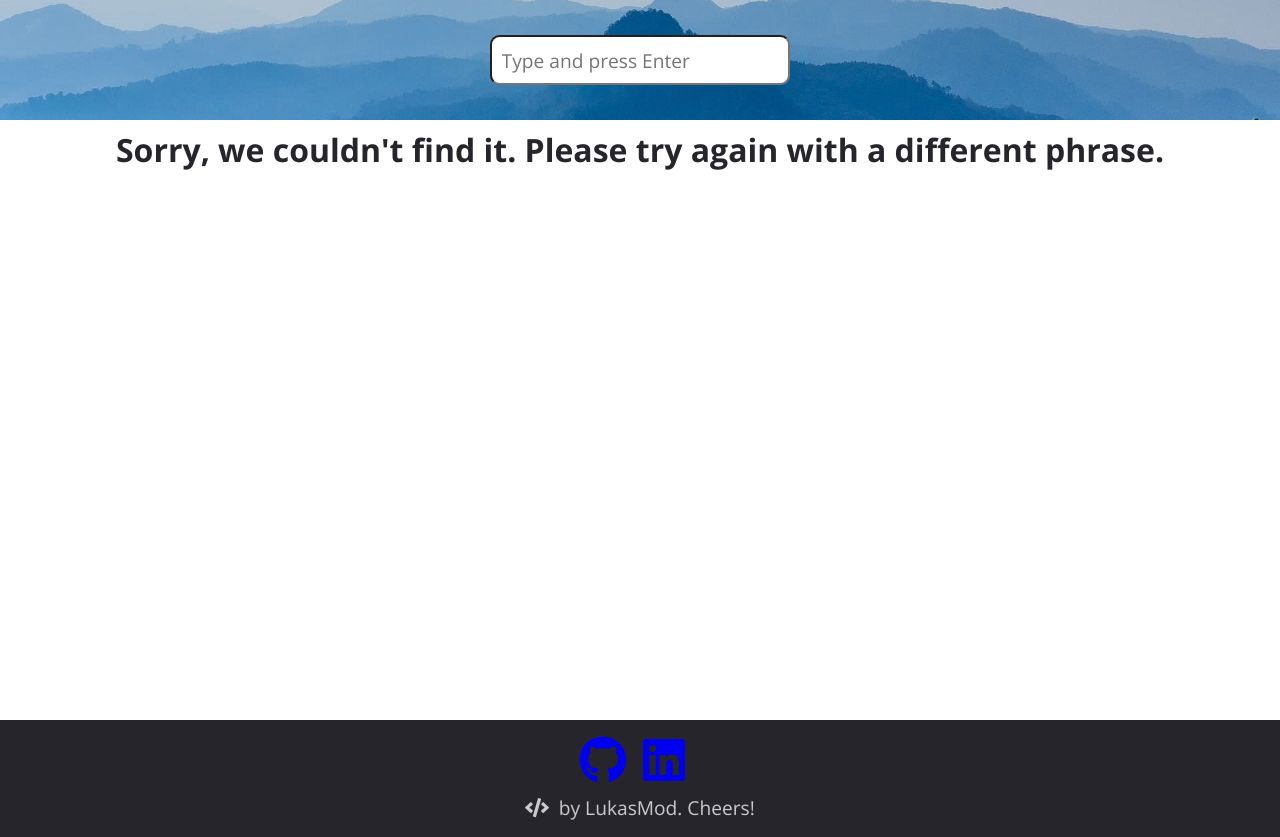
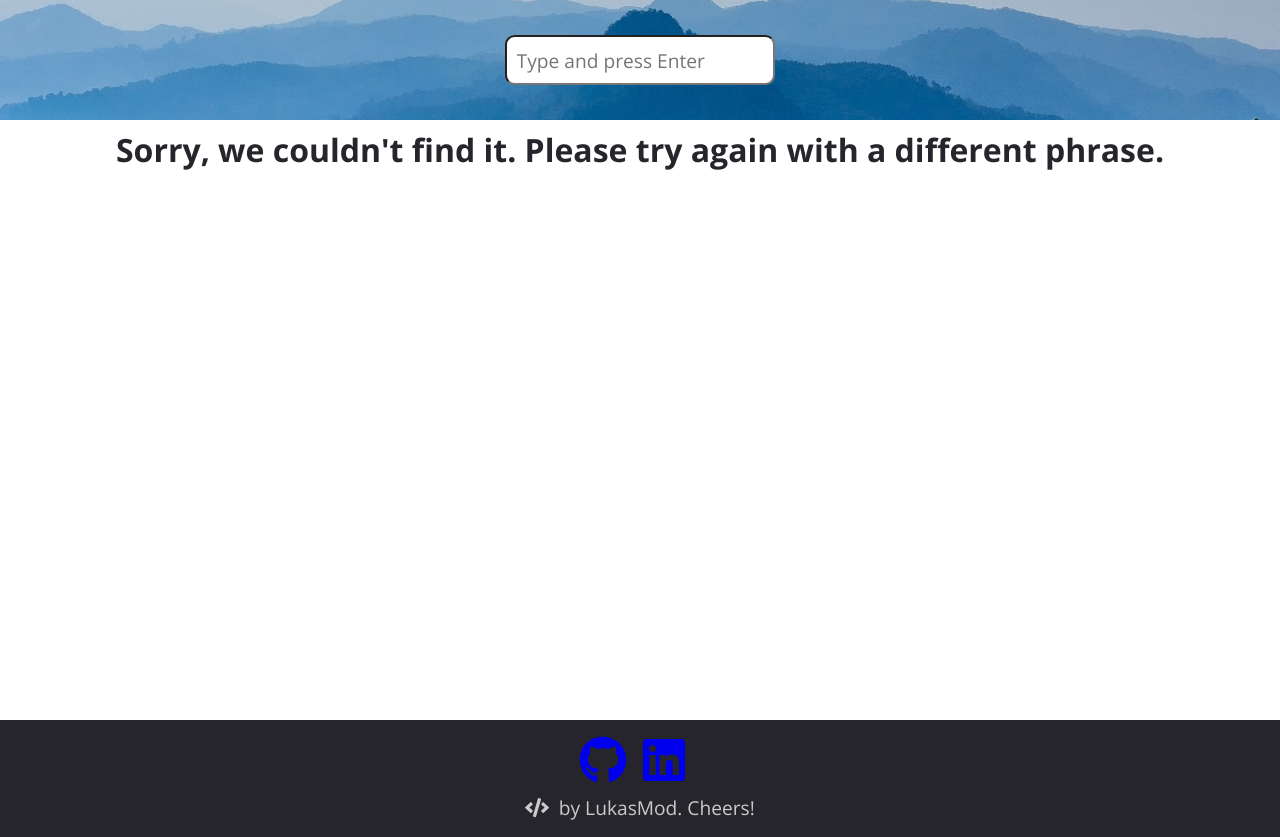
Before and after one commit to LukasMod/photosearch, a React (Create React App) app: page /results in a window 1280 px wide. Built offline with nearby package versions, Linux system fonts and the light colour scheme.

Commit message:
catch Errors from

```diff
--- a/src/components/InputSearch/style.scss
+++ b/src/components/InputSearch/style.scss
@@ -5,18 +5,17 @@
   width: 300px;
   margin: 0 auto;
   position: relative;
-  // &__input-wrapper {
-  //   // width: 300px;
-  // }
-
   &__input {
-    width: 100%;
+    width: 90%;
     padding: 0.5em;
-    font-size: 1.2rem;
+    font-size: 1rem;
     border-radius: 0.5em;
+    @include for-tablet-portrait-up {
+      padding: 0.5em;
+      font-size: 1.2rem;
+      border-radius: 0.5em;
+    }
     &:focus {
-      // outline: 3px solid $color-font-4;
-      // outline-radius: 0.5em;
       -webkit-box-shadow: 0px 0px 5px 3px rgba(112, 114, 243, 1);
       -moz-box-shadow: 0px 0px 5px 3px rgba(112, 114, 243, 1);
       box-shadow: 0px 0px 5px 3px rgba(112, 114, 243, 1);
--- a/src/containers/Results/Results.jsx
+++ b/src/containers/Results/Results.jsx
@@ -15,7 +15,7 @@ const Results = () => {
   );
 
   const [images, setImages] = useState([]);
-  const [error, setError] = useState(false);
+  const [error, setError] = useState('');
   const [showedModal, setShowedModal] = useState(false);
   const [imageClicked, setImageClicked] = useState({});
   const [resultsName, setResultsName] = useState('');
@@ -25,13 +25,17 @@ const Results = () => {
   useEffect(() => {
     if (acceptSearch) {
       fetch(urlAPI)
-        .then((response) => response.json())
+        .then((response) => {
+          if (response.ok) return response.json();
+          throw new Error(response.status);
+        })
         .then((data) => {
           setImages(data.results);
           handleValidate(false);
           setResultsName(search);
+          setError(false);
         })
-        .catch((error) => setError(true));
+        .catch((error) => setError(error.message));
     }
   }, [acceptSearch, urlAPI, handleValidate, search]);
 
@@ -51,7 +55,9 @@ const Results = () => {
     <div className="Results">
       <div className="Results__wrapper">
         <h3 className="Results__title">
-          {images.length > 0
+          {error
+            ? `We have some problems with server (error: ${error}). Please, wait 5 minutes and try again.`
+            : images.length > 0
             ? `Your results for: ${resultsName}`
             : `Sorry, we couldn't find it. Please try again with a different phrase.`}
         </h3>
```
